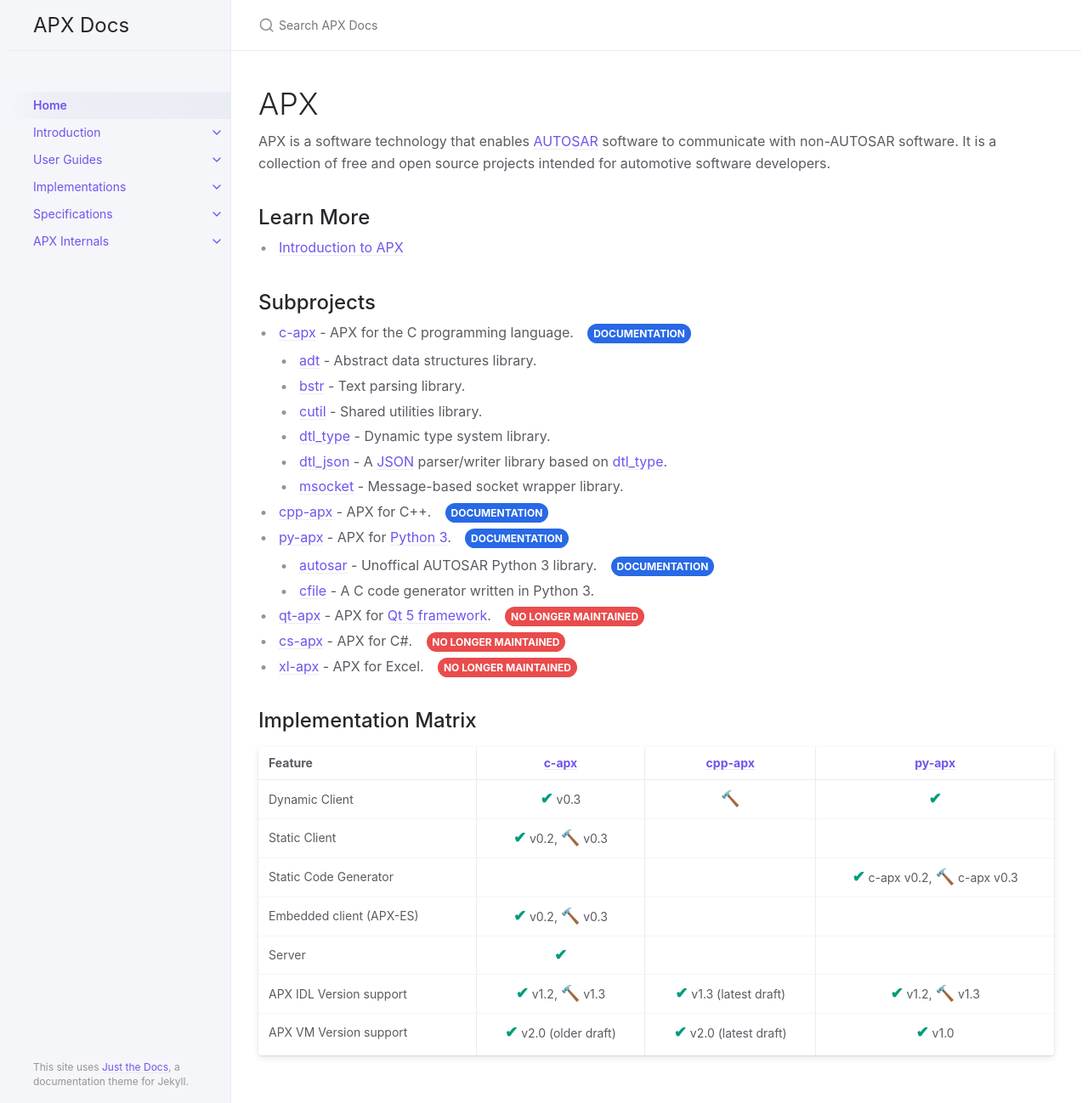
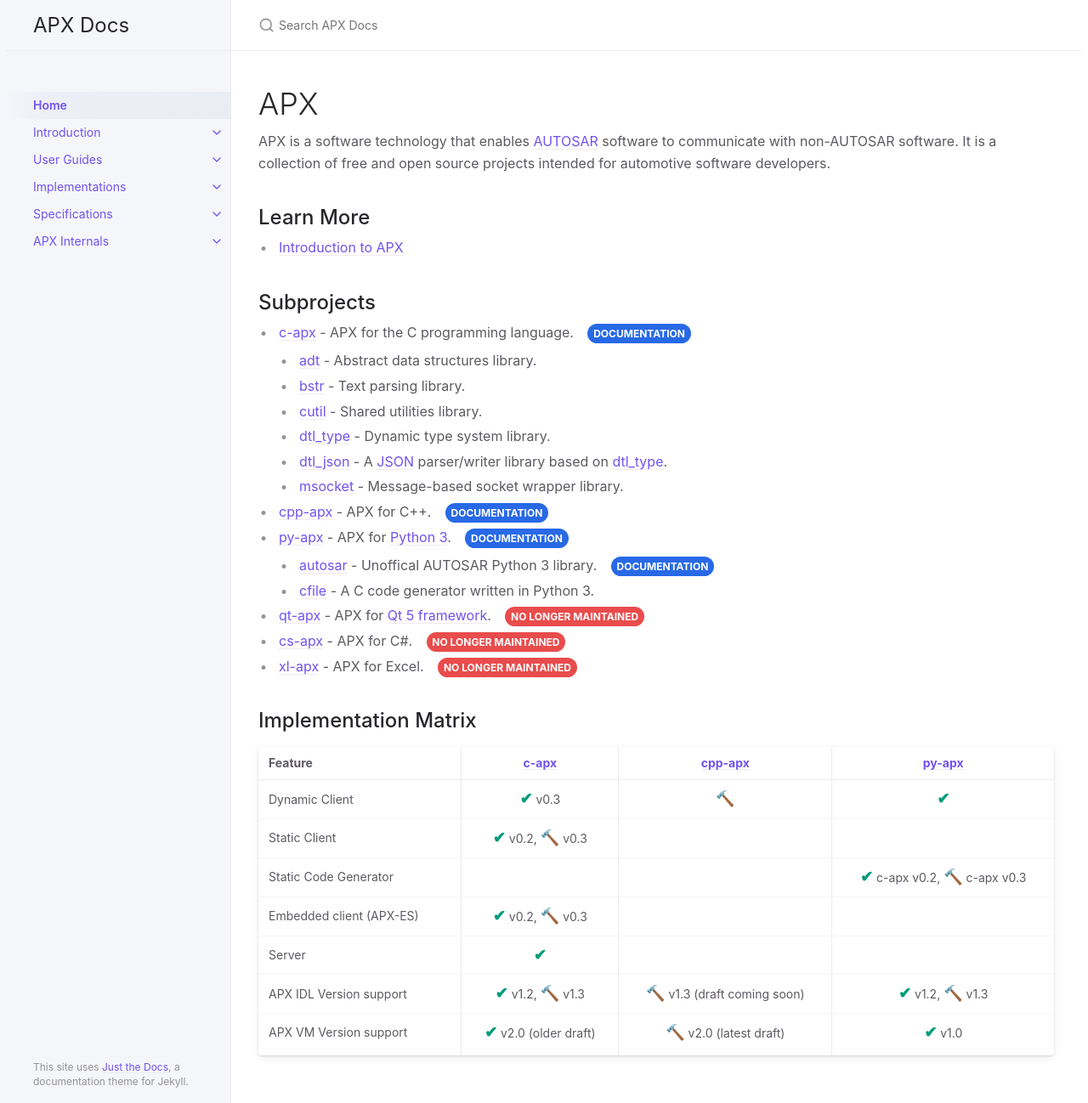
Before and after one commit to cogu/apx, a Jekyll site: the page built from index.md, in a window 1280 px wide and 1298 px high. Shown: the whole window at 85% size. Built offline with Jekyll 4.4.1, drawn with Linux system fonts in a browser that asks for light colours.

Commit message:
Update implementation matrix

```diff
--- a/index.md
+++ b/index.md
@@ -68,5 +68,5 @@ It is a collection of free and open source projects intended for automotive soft
 | Static Code Generator   |                                                                                    |                                                          | **&#x2714;**{:.text-green-200 .fs-5} c-apx v0.2, **&#x1F528;**{:.fs-5}  c-apx v0.3 |
 | Embedded client (APX-ES)| **&#x2714;**{:.text-green-200 .fs-5} v0.2, **&#x1F528;**{:.fs-5}  v0.3             |                                                          |                                                                                    |
 | Server                  | **&#x2714;**{:.text-green-200 .fs-5}                                               |                                                          |                                                                                    |
-| APX IDL Version support | **&#x2714;**{:.text-green-200 .fs-5} v1.2, **&#x1F528;**{:.fs-5}  v1.3             | **&#x2714;**{:.text-green-200 .fs-5} v1.3 (latest draft) | **&#x2714;**{:.text-green-200 .fs-5} v1.2, **&#x1F528;**{:.fs-5}  v1.3             |
-| APX VM Version support  | **&#x2714;**{:.text-green-200 .fs-5} v2.0 (older draft)                            | **&#x2714;**{:.text-green-200 .fs-5} v2.0 (latest draft) | **&#x2714;**{:.text-green-200 .fs-5} v1.0                                          |
+| APX IDL Version support | **&#x2714;**{:.text-green-200 .fs-5} v1.2, **&#x1F528;**{:.fs-5}  v1.3             | **&#x1F528;**{:.fs-5}  v1.3 (draft coming soon)          | **&#x2714;**{:.text-green-200 .fs-5} v1.2, **&#x1F528;**{:.fs-5}  v1.3             |
+| APX VM Version support  | **&#x2714;**{:.text-green-200 .fs-5} v2.0 (older draft)                            | **&#x1F528;**{:.fs-5}  v2.0 (latest draft)               | **&#x2714;**{:.text-green-200 .fs-5} v1.0                                          |
```
